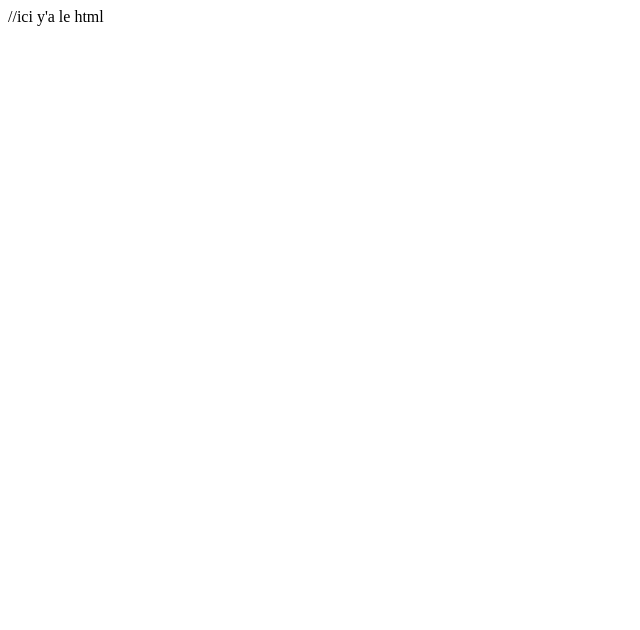
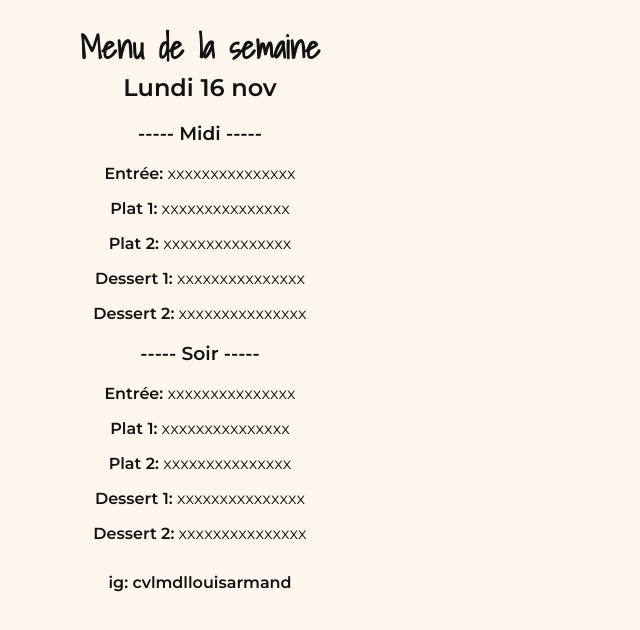
Before and after one commit to Shawiizz/lla-menu-story, a website: page content/index.html in a window 1280 px wide. Shown: the whole page, without its empty margins (0-640 px from the left). Drawn offline with Linux system fonts and the light colour scheme.

Commit message:
go go power rangers

```diff
--- a/content/index.html
+++ b/content/index.html
@@ -1 +1,68 @@
-//ici y'a le html
+<!DOCTYPE html>
+<html lang="en">
+
+<head>
+    <meta charset="UTF-8">
+    <meta http-equiv="X-UA-Compatible" content="IE=edge">
+    <meta name="viewport" content="width=device-width, initial-scale=1.0">
+    <title>Document</title>
+    <style>
+        @import url('https://fonts.googleapis.com/css2?family=Montserrat:wght@400;600&family=Shadows+Into+Light&display=swap');
+
+        html, body {
+            margin: 0;
+            padding: 0 40px;
+            width: max-content;
+            height: max-content;
+        }
+
+        * {
+            text-align: center;
+            background-color: #FDF6EC;
+            color: #121212;
+        }
+
+        h1 {
+            font-family: 'Shadows Into Light', cursive;
+            margin-bottom: 0;
+        }
+
+        h2 {
+            margin-top: 0;
+        }
+
+        h4 {
+            margin-top: 30px;
+        }
+
+        h2,
+        h3,
+        h4 {
+            font-family: 'Montserrat', sans-serif;
+        }
+
+        p {
+            font-family: 'Montserrat', sans-serif;
+        }
+    </style>
+</head>
+
+<body>
+    <h1>Menu de la semaine</h1>
+    <h2>Lundi 16 nov</h2>
+    <h3>----- Midi -----</h3>
+    <p><strong>Entrée:</strong> xxxxxxxxxxxxxxx</p>
+    <p><strong>Plat 1:</strong> xxxxxxxxxxxxxxx</p>
+    <p><strong>Plat 2:</strong> xxxxxxxxxxxxxxx</p>
+    <p><strong>Dessert 1:</strong> xxxxxxxxxxxxxxx</p>
+    <p><strong>Dessert 2:</strong> xxxxxxxxxxxxxxx</p>
+    <h3>----- Soir -----</h3>
+    <p><strong>Entrée:</strong> xxxxxxxxxxxxxxx</p>
+    <p><strong>Plat 1:</strong> xxxxxxxxxxxxxxx</p>
+    <p><strong>Plat 2:</strong> xxxxxxxxxxxxxxx</p>
+    <p><strong>Dessert 1:</strong> xxxxxxxxxxxxxxx</p>
+    <p><strong>Dessert 2:</strong> xxxxxxxxxxxxxxx</p>
+    <h4>ig: cvlmdllouisarmand</h4>
+</body>
+
+</html>
--- a/server/HTMLCapture.js
+++ b/server/HTMLCapture.js
@@ -26,3 +26,5 @@ async function getHTMLCapture() {
         console.log('Une erreur est survenue lors de la capture !', e)
     }
 }
+
+getHTMLCapture()
```
